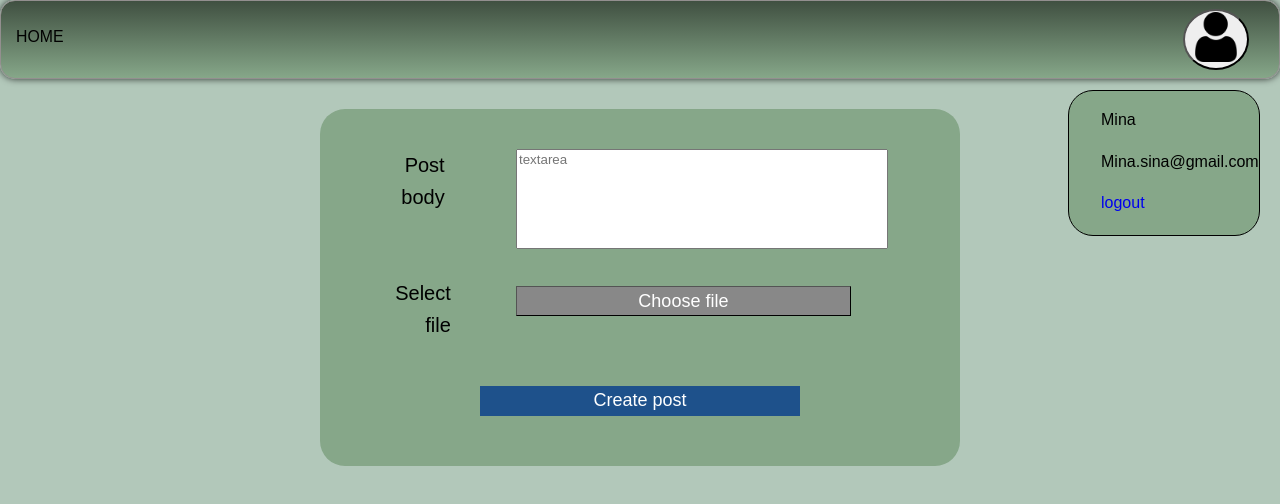
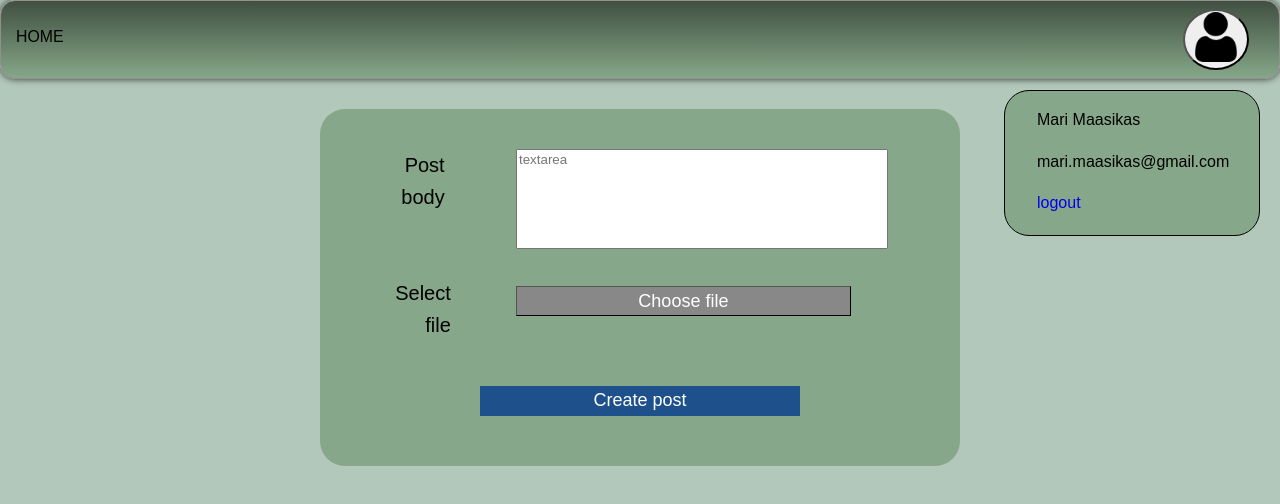
Before and after one commit to jaannigul/WADHW1, a plain HTML site: page addPost.html in a window 1280 px wide. Both pictures are taken after a click on the button 1216 px from the left and 39 px from the top of the page. Drawn offline with Linux system fonts and the light colour scheme.

Commit message:
dropdown update

```diff
--- a/addPost.html
+++ b/addPost.html
@@ -41,8 +41,8 @@
         <div class="column edge">
             <div class = "dropdown" id ="dropdown">
                 <ul>
-                    <li><p>Mina</p></li>
-                    <li><p>Mina.sina@gmail.com</p></li>
+                    <li><p>Mari Maasikas</p></li>
+                    <li><p>mari.maasikas@gmail.com</p></li>
                     <li> <a href="login.html"> logout </a></li>
                 </ul>
 
--- a/res/css/style.css
+++ b/res/css/style.css
@@ -312,7 +312,7 @@ dropdown menu
     border-width: 1px;
     display: none;
     padding-left: 2.5%;
-    width: 15%;
+    width: 20%;
     position: fixed;
     padding-bottom: 1.5%;
 
```
Also changed, not shown: login.html (+2 -3 lines).
